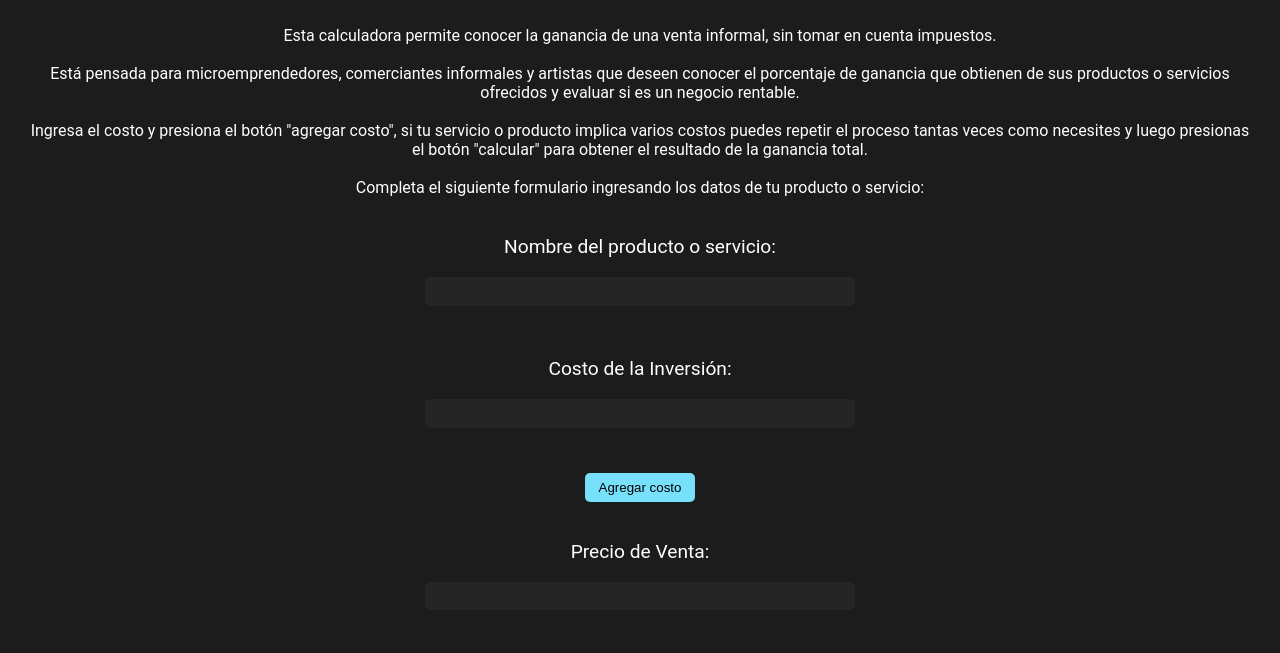
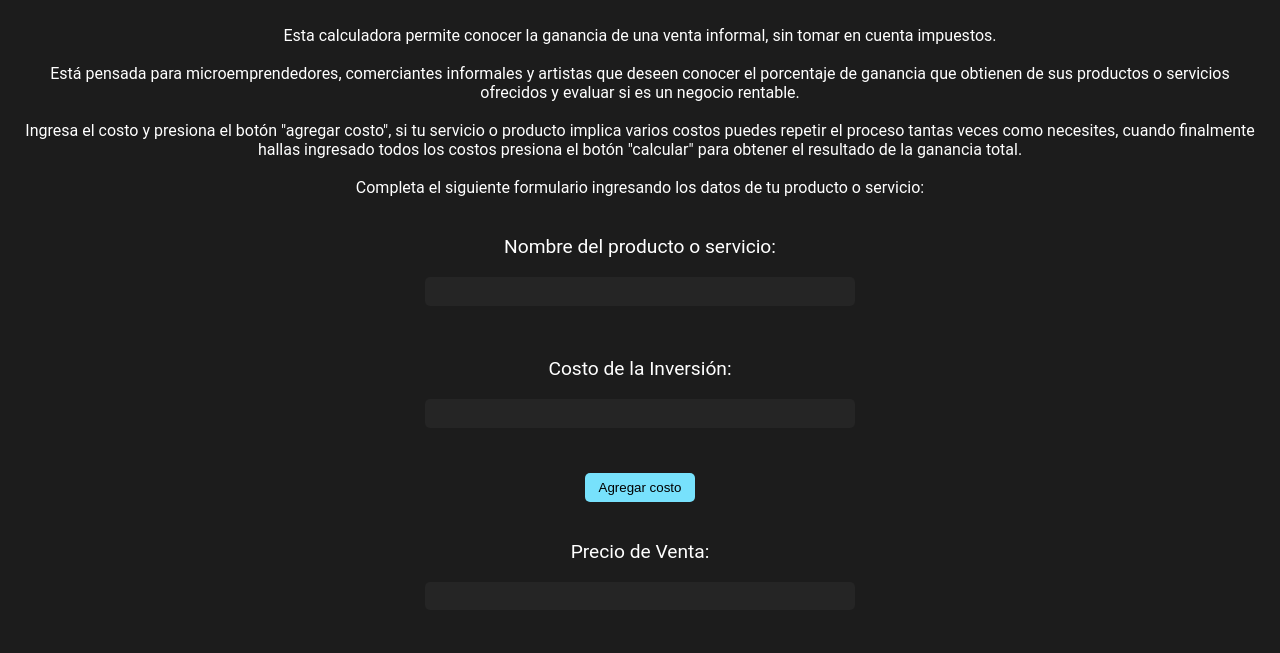
Before and after one commit to mauricio-perdomo-github/Calculadora-de-costos-y-ganancias, a plain HTML site: page index.html in a window 1280 px wide. Shown: the part 127-780 px from the top of the page. Drawn offline with Linux system fonts and the light colour scheme.

Commit message:
Update index.html

```diff
--- a/index.html
+++ b/index.html
@@ -9,7 +9,7 @@
     <p>Esta calculadora permite conocer la ganancia de una venta informal, sin tomar en cuenta impuestos. <br><br>
     Está pensada para microemprendedores, comerciantes informales y artistas que deseen conocer el porcentaje de ganancia que obtienen de sus productos o servicios ofrecidos y evaluar si es un negocio rentable.</p>
     <br>
-    <p>Ingresa el costo y presiona el botón "agregar costo", si tu servicio o producto implica varios costos puedes repetir el proceso tantas veces como necesites y luego presionas el botón "calcular" para obtener el resultado de la ganancia total.</p><br>
+    <p>Ingresa el costo y presiona el botón "agregar costo", si tu servicio o producto implica varios costos puedes repetir el proceso tantas veces como necesites, cuando finalmente hallas ingresado todos los costos presiona el botón "calcular" para obtener el resultado de la ganancia total.</p><br>
     <p>Completa el siguiente formulario ingresando los datos de tu producto o servicio:</p><br>
 	<form>
 		<label for="inversion">Nombre del producto o servicio:</label>
```
